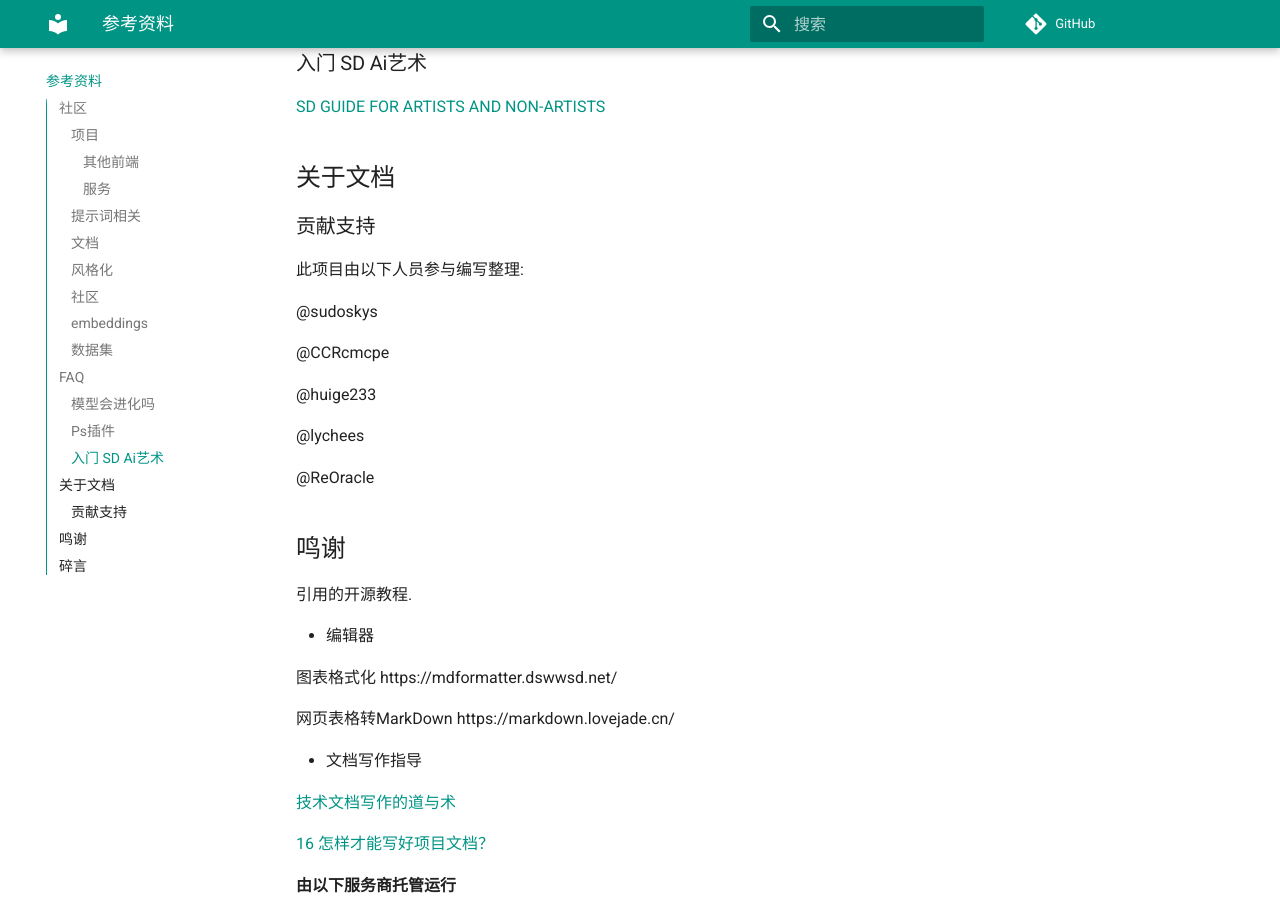
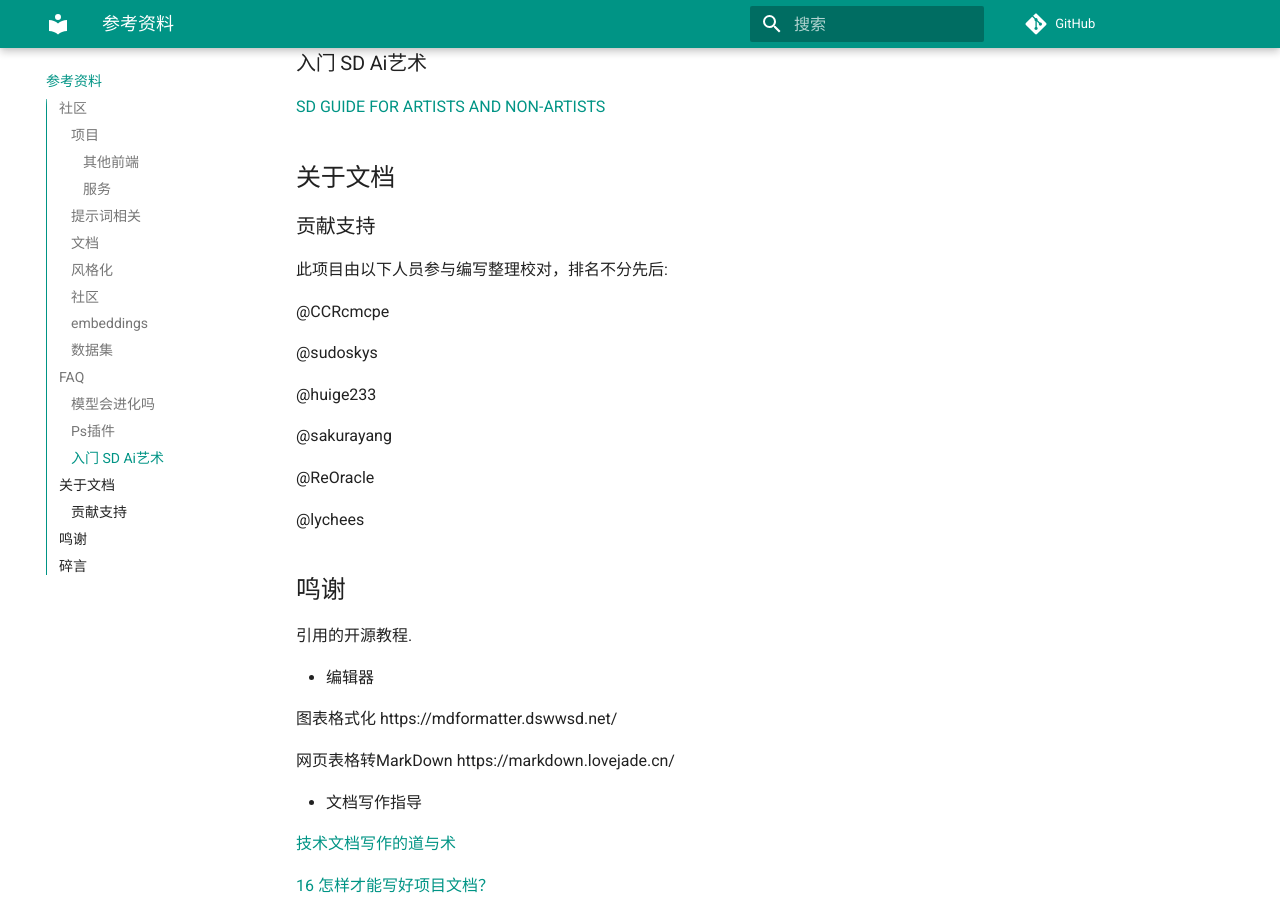
Before and after one commit to sudoskys/StableDiffusionBook, an MkDocs documentation site: the page built from docs/7_landing.md, in a window 1280 px wide and 900 px high, scrolled down 3268 px. Built offline with MkDocs 1.6.1 and Material for MkDocs 9.7.7, drawn with Linux system fonts in a browser that asks for light colours; comment, search, counter and statistics services are not loaded.

Commit message:
添加贡献者

```diff
--- a/docs/7_landing.md
+++ b/docs/7_landing.md
@@ -164,17 +164,19 @@ NAI模型使用 Danbooru2021 的数据, 而 Danbooru2022 还未训练(个人不
 
 ### 贡献支持
 
-此项目由以下人员参与编写整理:
+此项目由以下人员参与编写整理校对，排名不分先后:
+
+@CCRcmcpe
 
 @sudoskys
 
-@CCRcmcpe
-
 @huige233
 
-@lychees
+@sakurayang
 
 @ReOracle
+
+@lychees
 
 
 ## 鸣谢
```
